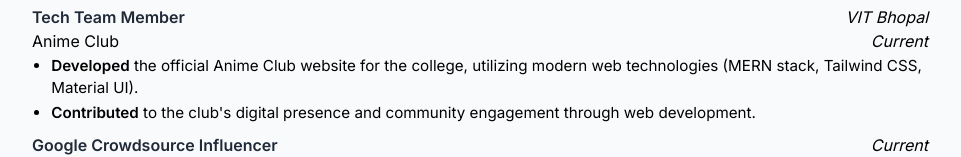
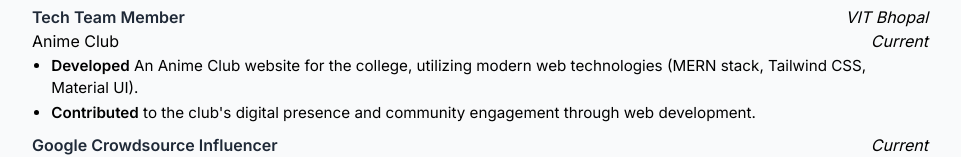
Before and after one commit to Priyanshu123a19/My-Resume, a plain HTML site: page index.html in a window 1280 px wide. Shown: the part 871-1028 px from the top of the page, without its empty margins (160-1121 px from the left). Drawn offline with nearby package versions, Linux system fonts and the light colour scheme.

Commit message:
Update index.html

```diff
--- a/index.html
+++ b/index.html
@@ -256,7 +256,7 @@
                         </div>
                     </div>
                     <ul class="highlights text-gray-700">
-                        <li><strong>Developed</strong> the official Anime Club website for the college, utilizing modern web technologies (MERN stack, Tailwind CSS, Material UI).</li>
+                        <li><strong>Developed</strong> An Anime Club website for the college, utilizing modern web technologies (MERN stack, Tailwind CSS, Material UI).</li>
                         <li><strong>Contributed</strong> to the club's digital presence and community engagement through web development.</li>
                     </ul>
                 </div>
```
